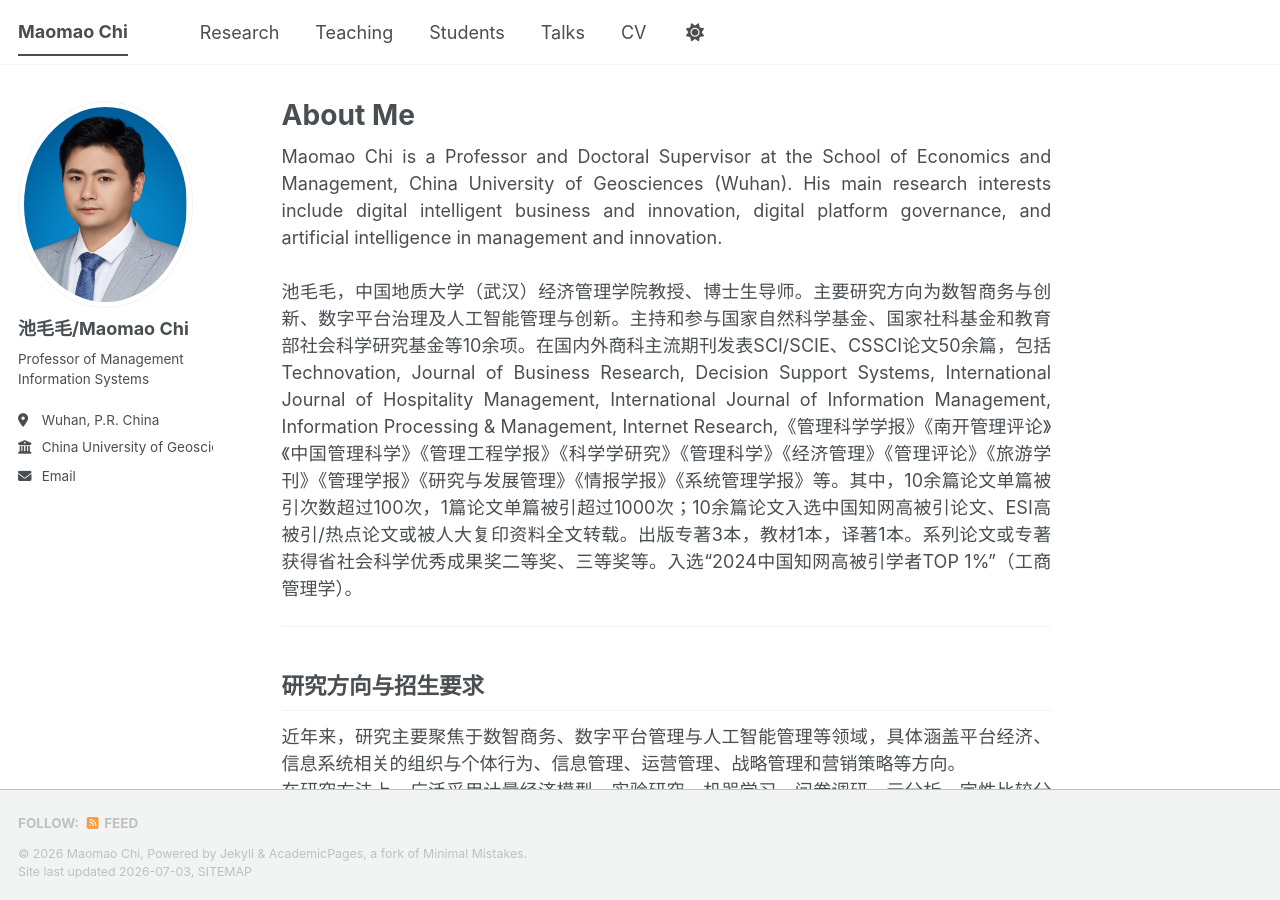
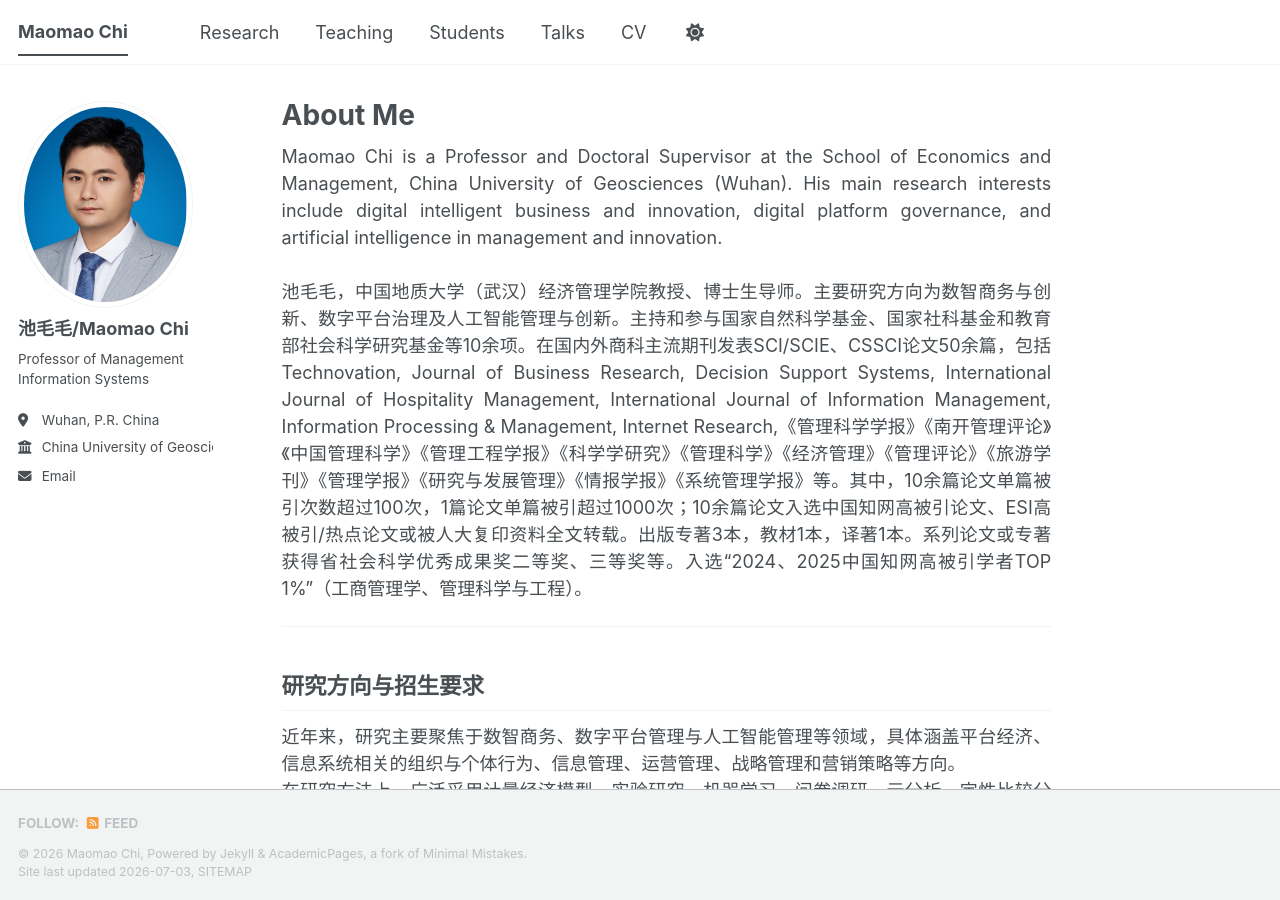
Before and after one commit to nishaochen/chimaomao, a Jekyll site: the page built from _pages/about.md, in a window 1280 px wide and 900 px high. Built offline with Jekyll 4.4.1, drawn with Linux system fonts in a browser that asks for light colours; a style sheet for code colours, icons or effects is not loaded.

Commit message:
Revise citation years for Maomao Chi's biography
Updated the citation years for high-cited scholars in the biography.

```diff
--- a/_pages/about.md
+++ b/_pages/about.md
@@ -21,7 +21,7 @@ redirect_from:
 
 Maomao Chi is a Professor and Doctoral Supervisor at the School of Economics and Management, China University of Geosciences (Wuhan). His main research interests include digital intelligent business and innovation, digital platform governance, and artificial intelligence in management and innovation. <br><br>
 
-池毛毛，中国地质大学（武汉）经济管理学院教授、博士生导师。主要研究方向为数智商务与创新、数字平台治理及人工智能管理与创新。主持和参与国家自然科学基金、国家社科基金和教育部社会科学研究基金等10余项。在国内外商科主流期刊发表SCI/SCIE、CSSCI论文50余篇，包括Technovation, Journal of Business Research, Decision Support Systems, International Journal of Hospitality Management, International Journal of Information Management, Information Processing & Management, Internet Research,《管理科学学报》《南开管理评论》《中国管理科学》《管理工程学报》《科学学研究》《管理科学》《经济管理》《管理评论》《旅游学刊》《管理学报》《研究与发展管理》《情报学报》《系统管理学报》等。其中，10余篇论文单篇被引次数超过100次，1篇论文单篇被引超过1000次；10余篇论文入选中国知网高被引论文、ESI高被引/热点论文或被人大复印资料全文转载。出版专著3本，教材1本，译著1本。系列论文或专著获得省社会科学优秀成果奖二等奖、三等奖等。入选“2024中国知网高被引学者TOP 1%”（工商管理学）。
+池毛毛，中国地质大学（武汉）经济管理学院教授、博士生导师。主要研究方向为数智商务与创新、数字平台治理及人工智能管理与创新。主持和参与国家自然科学基金、国家社科基金和教育部社会科学研究基金等10余项。在国内外商科主流期刊发表SCI/SCIE、CSSCI论文50余篇，包括Technovation, Journal of Business Research, Decision Support Systems, International Journal of Hospitality Management, International Journal of Information Management, Information Processing & Management, Internet Research,《管理科学学报》《南开管理评论》《中国管理科学》《管理工程学报》《科学学研究》《管理科学》《经济管理》《管理评论》《旅游学刊》《管理学报》《研究与发展管理》《情报学报》《系统管理学报》等。其中，10余篇论文单篇被引次数超过100次，1篇论文单篇被引超过1000次；10余篇论文入选中国知网高被引论文、ESI高被引/热点论文或被人大复印资料全文转载。出版专著3本，教材1本，译著1本。系列论文或专著获得省社会科学优秀成果奖二等奖、三等奖等。入选“2024、2025中国知网高被引学者TOP 1%”（工商管理学、管理科学与工程）。
 
 </div>
 
```
